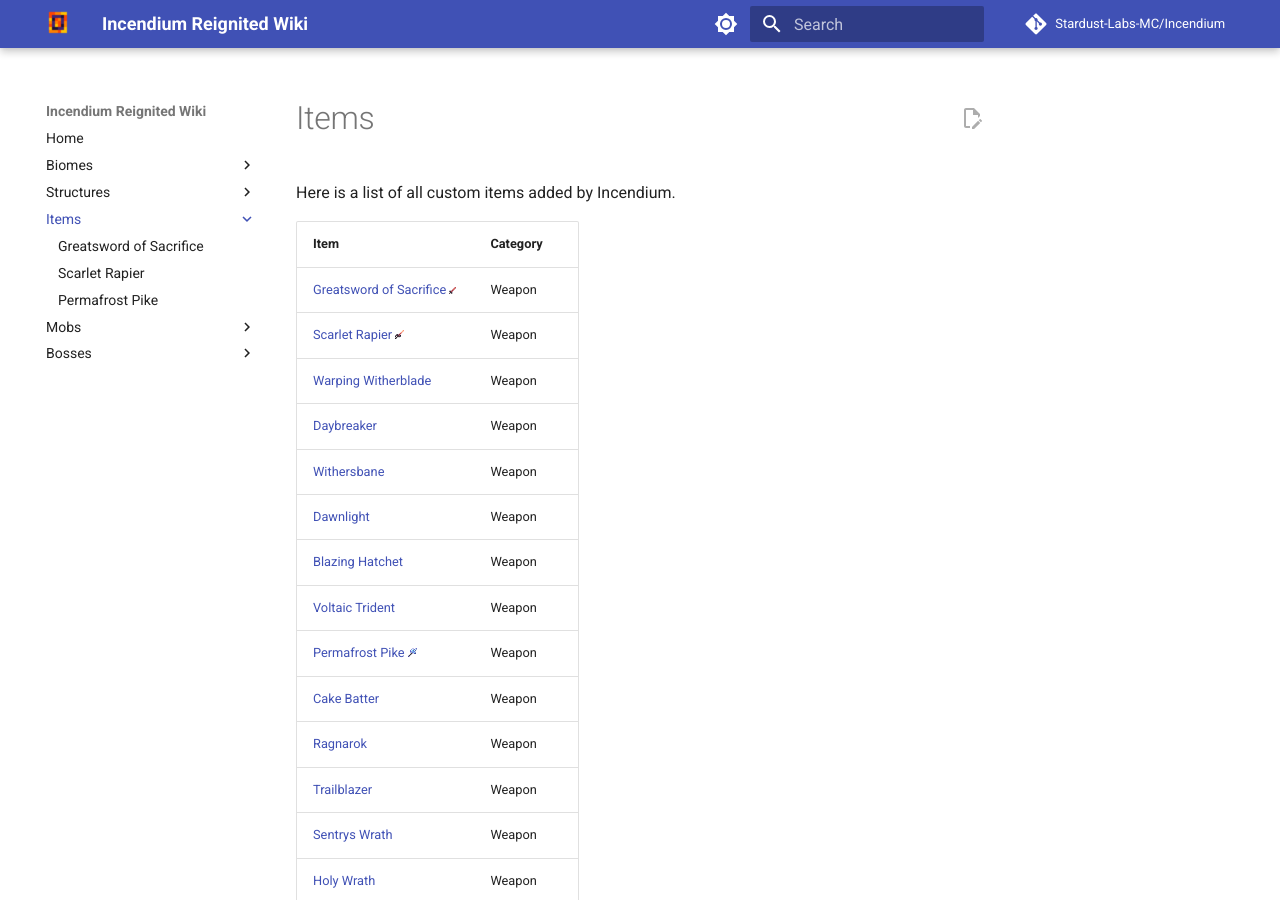
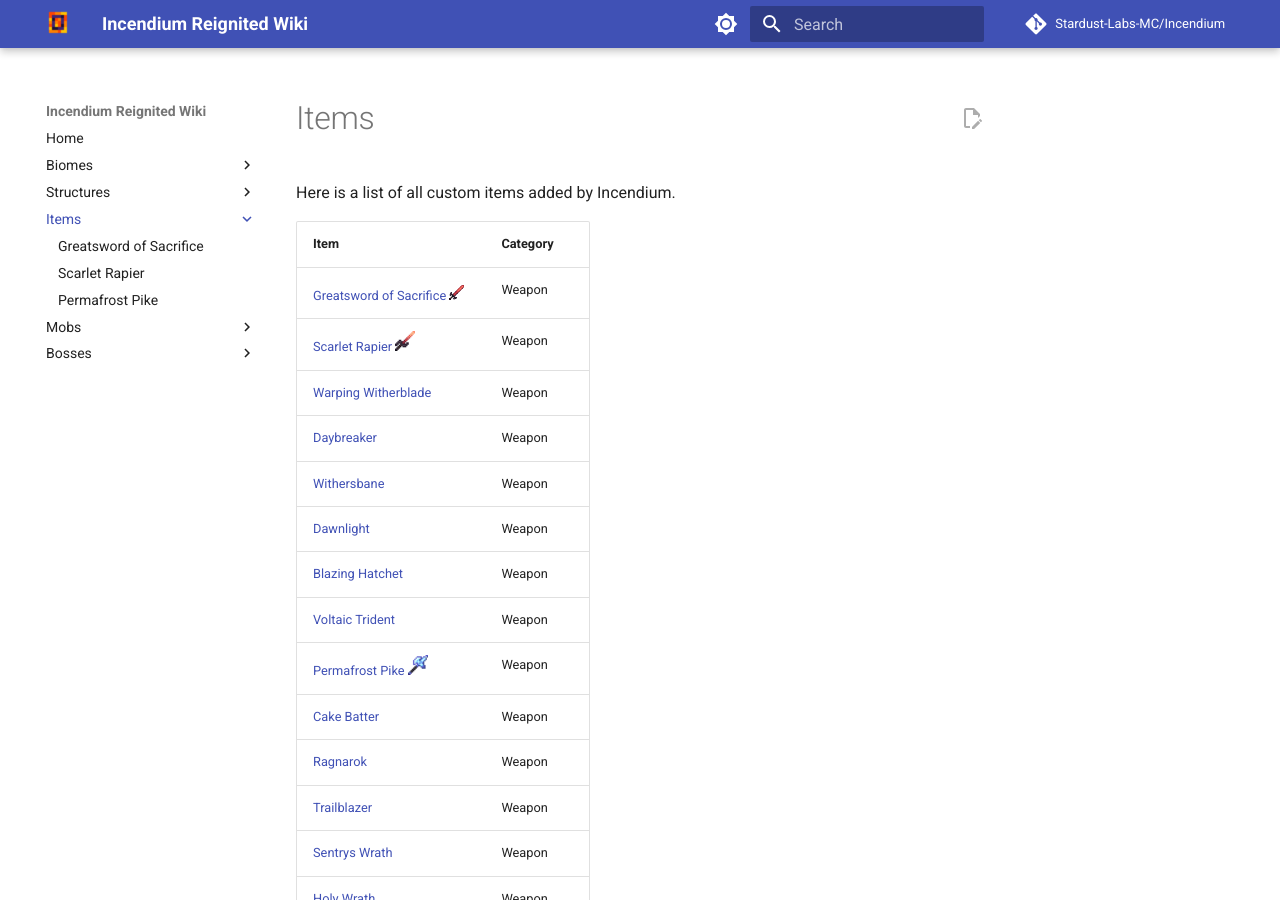
Before and after one commit to Stardust-Labs-MC/incendium-wiki, an MkDocs documentation site: the page built from docs/items/index.md, in a window 1280 px wide and 900 px high. Built offline with MkDocs 1.6.1 and Material for MkDocs 9.7.7, drawn with Linux system fonts in a browser that asks for light colours; comment, search, counter and statistics services are not loaded.

Commit message:
Update index.md

```diff
--- a/docs/items/index.md
+++ b/docs/items/index.md
@@ -4,15 +4,15 @@ Here is a list of all custom items added by Incendium.
 
 |Item | Category |
 | :--- | --- |
-| [Greatsword of Sacrifice](greatsword-of-sacrifice.md) ![Sprite](../assets/sprites/items/sacrifice_hand.png){width="9"} | Weapon |
-| [Scarlet Rapier](scarlet-rapier.md) ![Sprite](../assets/sprites/items/scarlet.png){width="9"} | Weapon |
+| [Greatsword of Sacrifice](greatsword-of-sacrifice.md) ![Sprite](../assets/sprites/items/sacrifice_hand.png){width="20"} | Weapon |
+| [Scarlet Rapier](scarlet-rapier.md) ![Sprite](../assets/sprites/items/scarlet.png){width="20"} | Weapon |
 | [Warping Witherblade](warping-witherblade.md) | Weapon |
 | [Daybreaker](daybreaker.md) | Weapon |
 | [Withersbane](withersbane.md) | Weapon |
 | [Dawnlight](dawnlight.md) | Weapon |
 | [Blazing Hatchet](blazing-hatchet.md) | Weapon |
 | [Voltaic Trident](voltaic-trident.md) | Weapon |
-| [Permafrost Pike](permafrost-pike.md) ![Sprite](../assets/sprites/items/chilling/chilling_small.png){width="9"} | Weapon |
+| [Permafrost Pike](permafrost-pike.md) ![Sprite](../assets/sprites/items/chilling/chilling_small.png){width="20"} | Weapon |
 | [Cake Batter](cake-batter.md) | Weapon |
 | [Ragnarok](ragnarok.md) | Weapon |
 | [Trailblazer](trailblazer.md) | Weapon |
```
